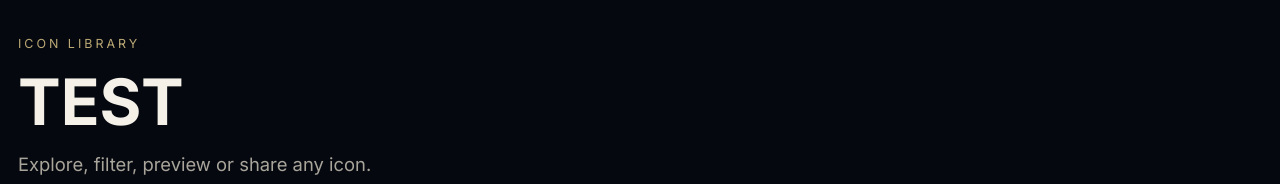
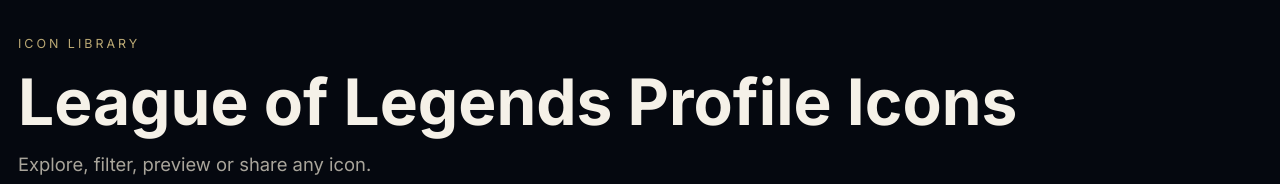
Before and after one commit to timfernix/profileicons, a plain HTML site: page index.html in a window 1280 px wide. Shown: the top 184 px of the page. Drawn offline with Linux system fonts and the light colour scheme; no server answers.

Commit message:
revert test

```diff
--- a/index.html
+++ b/index.html
@@ -15,7 +15,7 @@
         <div class="container hero-grid">
             <div class="hero-copy">
                 <span class="eyebrow">Icon Library</span>
-                <h1>TEST</h1>
+                <h1>League of Legends Profile Icons</h1>
                 <p>Explore, filter, preview or share any icon.</p>
             </div>
         </div>
```
